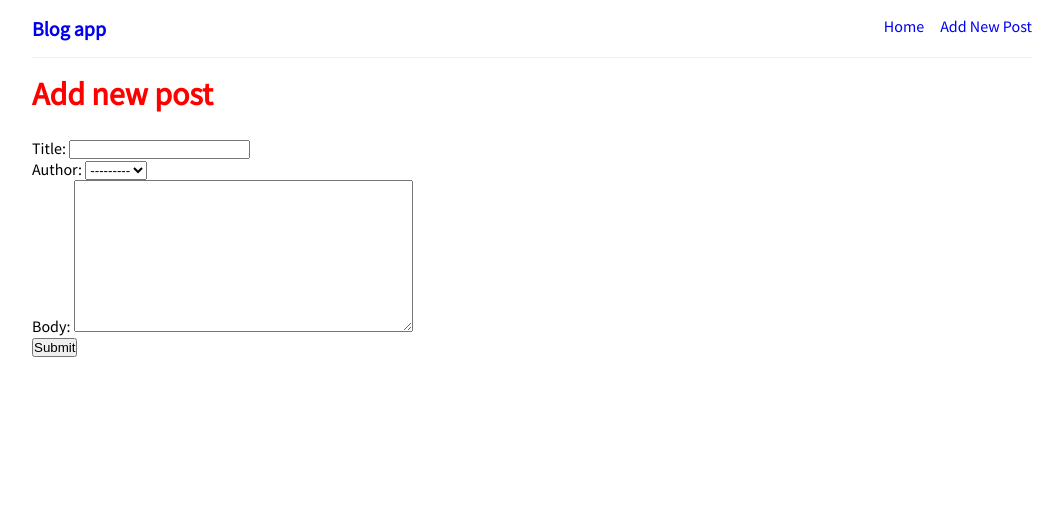
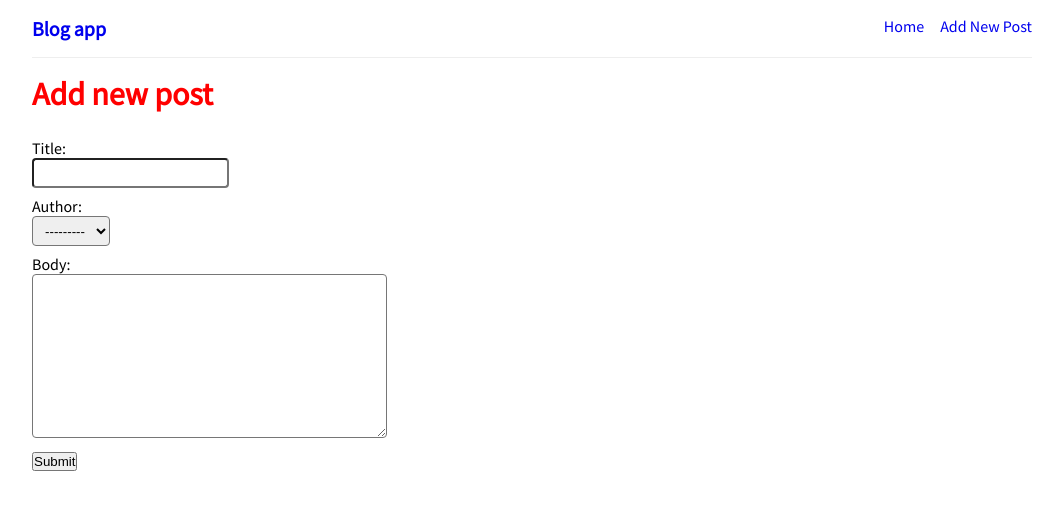
Before and after one commit to paulnyabaro/blog_app, a Django app: page /post/new/ in a window 1280 px wide. Shown: the top 510 px of the page, without its empty margins (108-1171 px from the left). Run offline with Django 4.2, Linux system fonts and the light colour scheme.

Commit message:
Styling forms

```diff
--- a/static/css/style.css
+++ b/static/css/style.css
@@ -58,3 +58,11 @@ h1{
     margin-left: 0.5rem;
     color: #333;
 }
+input,select,textarea{
+    padding: 0.35rem 0.5rem;
+    border-radius: 0.25rem;
+    margin-bottom: 0.5rem;
+}
+label{
+    display: block;
+}
```
